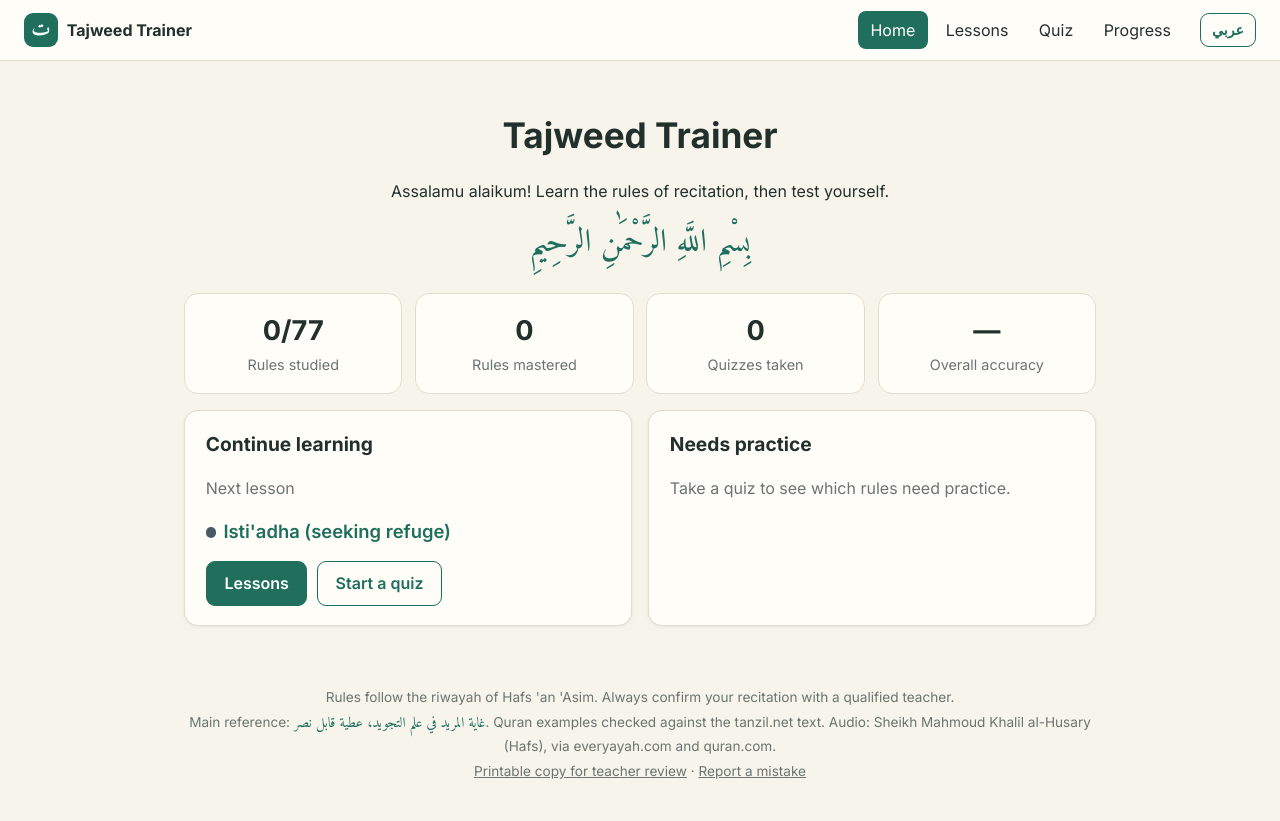
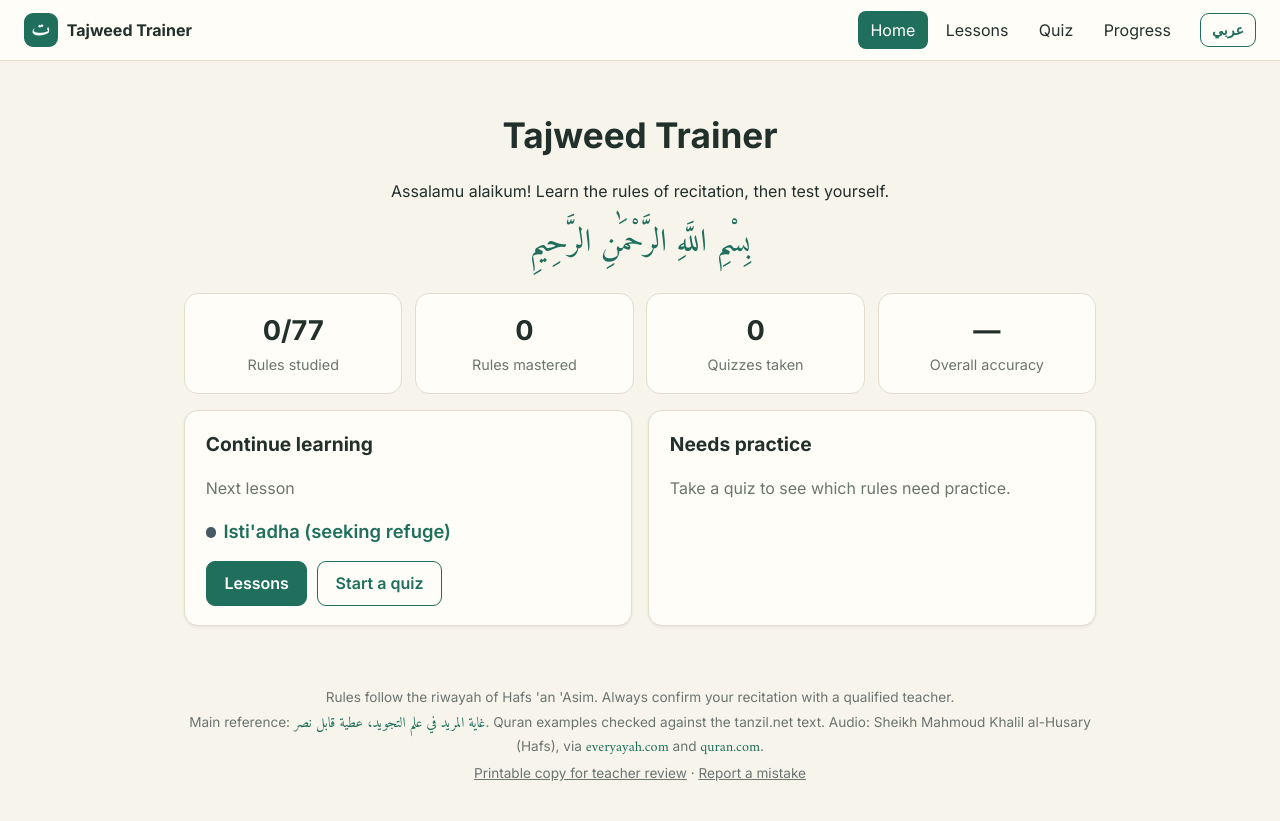
Before and after one commit to LamisIbraheem/tajweed-trainer, a plain HTML site: page index.html in a window 1280 px wide. Drawn offline with Linux system fonts and the light colour scheme.

Commit message:
Link everyayah.com and quran.com in the footer credits
Co-Authored-By: Claude Opus 5.5 <noreply@anthropic.com>

```diff
--- a/index.html
+++ b/index.html
@@ -42,7 +42,9 @@
     <p data-t="footer"></p>
     <p class="sources"><span data-t="sourcesLabel"></span>
       <a href="https://archive.org/details/20191118_20191118_1229" target="_blank" rel="noopener" lang="ar">غاية المريد في علم التجويد، عطية قابل نصر</a>.
-      <span data-t="sourcesNote"></span></p>
+      <span data-t="sourcesNote"></span>
+      <a href="https://everyayah.com" target="_blank" rel="noopener">everyayah.com</a> <span data-t="and"></span>
+      <a href="https://quran.com" target="_blank" rel="noopener">quran.com</a>.</p>
     <p class="footer-links"><a href="#/print" data-t="printCopy"></a> ·
       <a href="https://github.com/LamisIbraheem/tajweed-trainer/issues/new" target="_blank" rel="noopener" data-t="reportGeneral"></a></p>
   </footer>
--- a/js/i18n.js
+++ b/js/i18n.js
@@ -28,7 +28,7 @@ window.I18N = {
     backupInvalid: "That code or file isn't valid Tajweed Trainer progress.",
     backupConfirm: "Replace the progress in this browser with the loaded progress?",
     backupLoaded: "Progress loaded.",
-    sourcesLabel: "Main reference:", sourcesNote: "Quran examples checked against the tanzil.net text. Audio: Sheikh Mahmoud Khalil al-Husary (Hafs), via everyayah.com and quran.com.",
+    sourcesLabel: "Main reference:", sourcesNote: "Quran examples checked against the tanzil.net text. Audio: Sheikh Mahmoud Khalil al-Husary (Hafs), via", and: "and",
     reportGeneral: "Report a mistake", startBadge: "start",
     reportMistake: "Report a mistake in this rule", reportQuestion: "Report a problem with this question",
     printCopy: "Printable copy for teacher review", printTitle: "Tajweed Trainer: full content for review",
@@ -67,7 +67,7 @@ window.I18N = {
     backupInvalid: "هذا الرمز أو الملف ليس تقدّمًا صالحًا من معلّم التجويد.",
     backupConfirm: "هل تريد استبدال التقدّم في هذا المتصفح بالتقدّم المحمَّل؟",
     backupLoaded: "تم تحميل التقدّم.",
-    sourcesLabel: "المرجع الأساسي:", sourcesNote: "وروجعت الأمثلة القرآنية على نص موقع تنزيل. والتلاوة بصوت الشيخ محمود خليل الحصري (حفص)، عبر موقعي everyayah.com و quran.com.",
+    sourcesLabel: "المرجع الأساسي:", sourcesNote: "وروجعت الأمثلة القرآنية على نص موقع تنزيل. والتلاوة بصوت الشيخ محمود خليل الحصري (حفص)، عبر موقعي", and: "و",
     reportGeneral: "الإبلاغ عن خطأ", startBadge: "ابتداء",
     reportMistake: "الإبلاغ عن خطأ في هذا الحكم", reportQuestion: "الإبلاغ عن مشكلة في هذا السؤال",
     printCopy: "نسخة للطباعة لمراجعة المعلّم", printTitle: "معلّم التجويد: المحتوى كاملًا للمراجعة",
```
